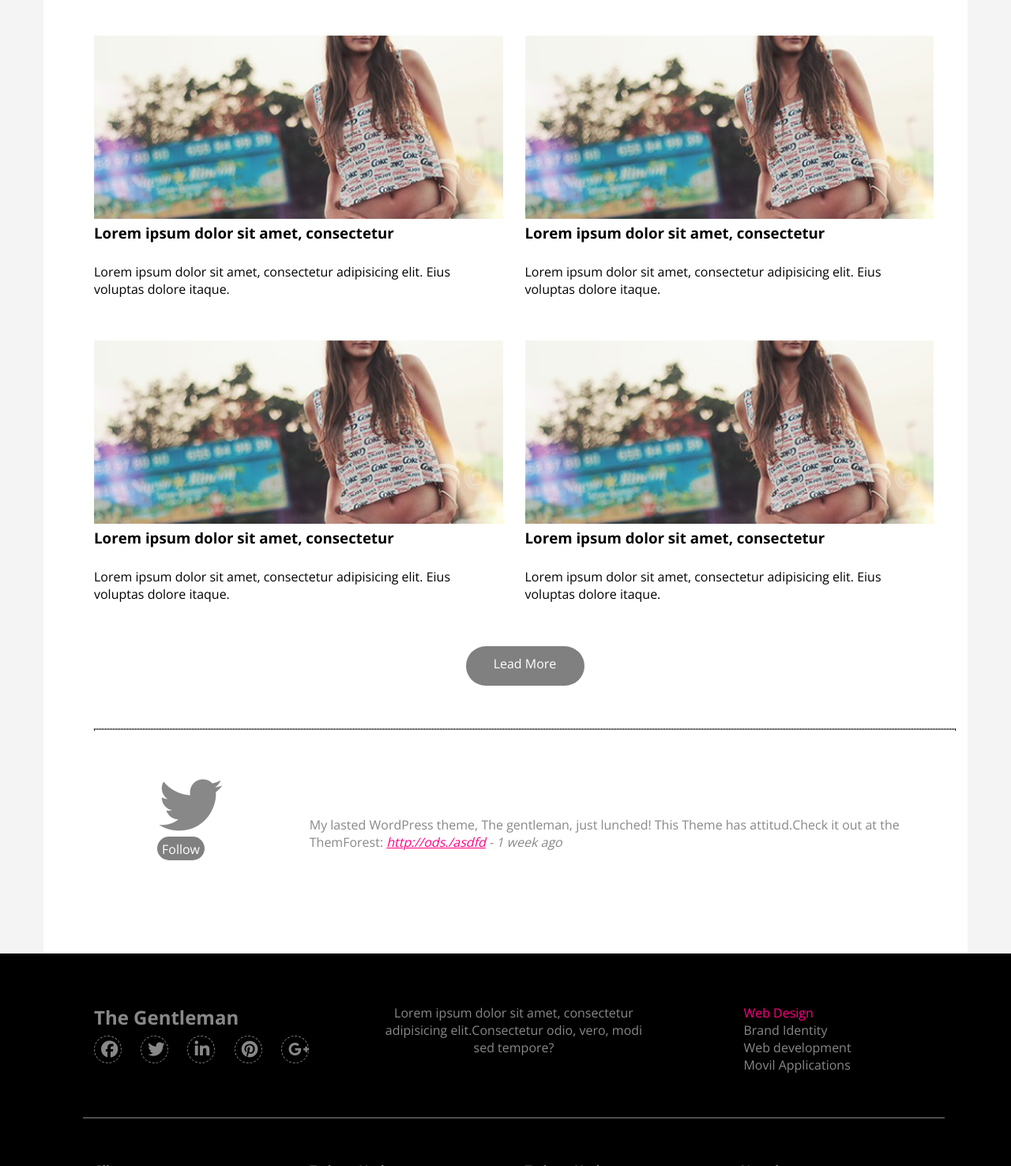
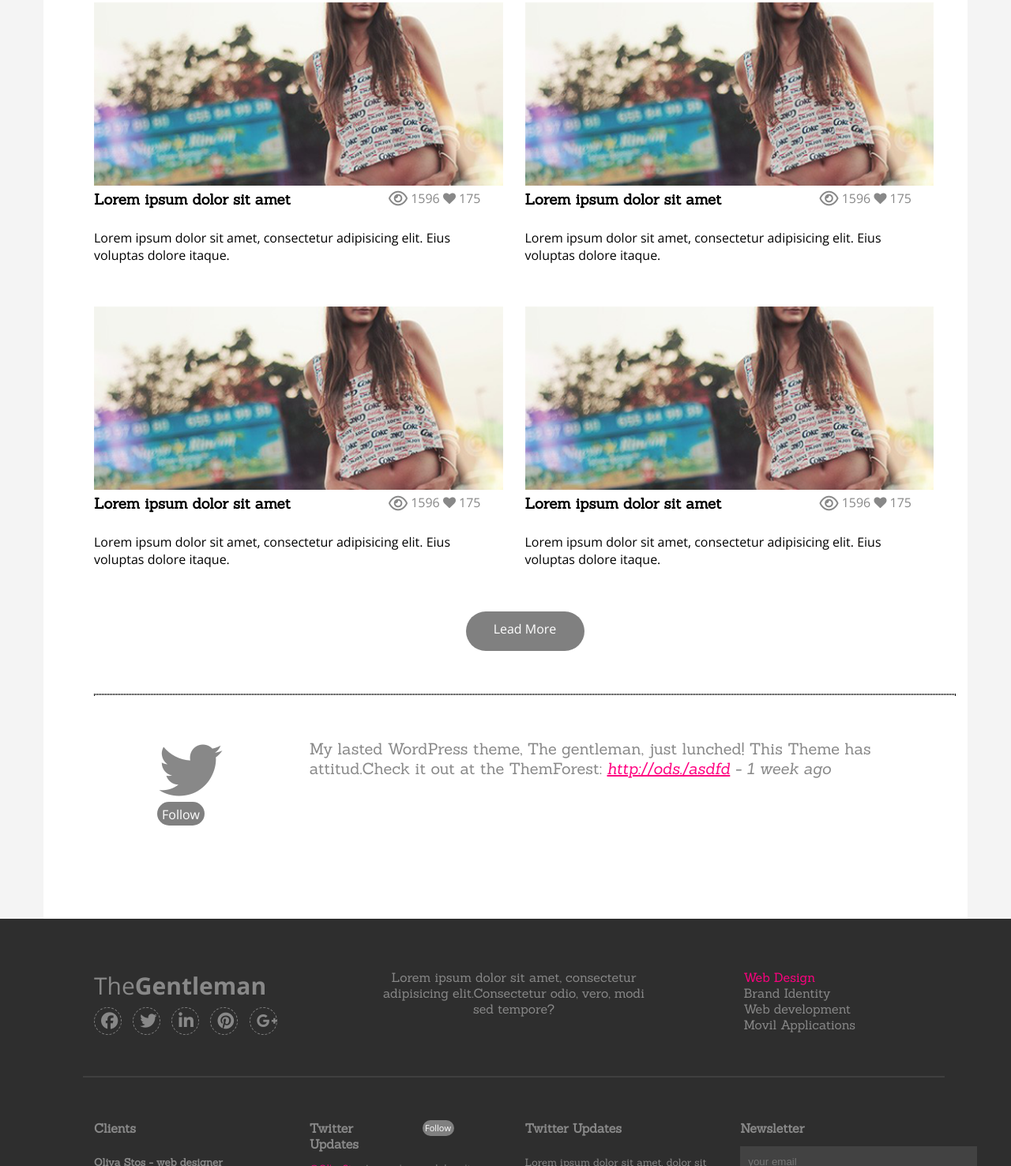
Before and after one commit to ShantalGovantes1792/22_gentleman_shan, a plain HTML site: page index.html in a window 1280 px wide. Shown: the part 1324-2800 px from the top of the page at 79% size. Drawn offline with nearby package versions, Linux system fonts and the light colour scheme.

Commit message:
version 3 examen

```diff
--- a/css/main.css
+++ b/css/main.css
@@ -3,34 +3,70 @@ body{
 	font-family: 'Open Sans', sans-serif;
 /*	font-family: 'Dosis', sans-serif;*/
 }
+
+/*TITULOS*/
 h1{
-	font-size: 60px;
+	font-size: 30px;
+	/*font-family: 'Roboto Slab', serif;*/
+	font-family: 'Sanchez', serif;
 }
+h2{
+	font-family: 'Open Sans', sans-serif;
+	font-weight: lighter;
+	font-size: 30px;
+}
+
+h1,h2,h3,h4,h5{
+	font-family: 'Sanchez', serif;
+}
+.logo{
+	font-family: 'Open Sans', sans-serif;
+	font-size: 30px;
+}
+.sanchez{
+	font-family:'Sanchez', serif;
+}
+.fz{
+	font-size: 20px;
+}
+
+/*LISTAS*/
 ul li{
 	display: inline-block;
 	padding-right: 10px;
-
+	font-family: 'Sanchez', serif;
+}
+a:hover{
+	color: #FF0080;
 }
 .inl-bloc{
 	display: inline-block;
+}
 
-}
+/*BACKGROUNDS*/
 .bg-black{
-	background-color: black;
+	background-color: #2E2E2E;
 
 }
 .bg-white{
 	background-color: white;
 }
-h1{
-	font-size: 40px;
-}
+
+
+
+/*BOTONES*/
+
 .red-mor{
 	background-color: gray;
 	width: 150px;
 	height: 50px;
 	border-radius: 50px;
 }
+.red-mor:hover,.red-mor2:hover{
+	color: white;
+	background-color: #BF00FF;
+}
+
 .red-mor2{
 	background-color: gray;
 	width: 60px;
@@ -38,57 +74,31 @@ h1{
 	border-radius: 50px;
 	margin-left: 80px;
 }
-.mt-5{
-	margin-top: 5%;
+.red-mor3{
+	background-color: gray;
+	width: 40px;
+	height: 20px;
+	border-radius: 50px;
+	font-size: 11px;
+	padding-top: 2px;
 }
+
 hr{
 	border-style: dotted;
 }
-.pt-2{
-	padding-top: 2%;
-}
-.pt-10{
-	padding-top: 10%;
-}
-.pajaro{
-	width: 100px;
-	height: 100px;
-	background-color: gray;
-	border-radius: 100px;
-	padding-top: 40px;
+footer hr{
+	color: gray;
+	border-style: solid;
+	opacity: 0.2;
 }
 .pink{
 	color: #FF0080;
-
 }
 .bor-rad{
 	border-radius: 100px;
 	border:1px gray dashed;
 	width: 30px;
 	height: 30px;
-}
-.pl-3{
-	padding-left: 3%;
-}
-.circulo{
-	width: 20px;
-	height: 20px;
-	background-color: gray;
-	border-radius: 100px;
-
-}
-.pl-10{
-	padding-left: 10%;
-}
-.pb-10{
-	padding-bottom: 10%;
-}
-.pd-0{
-	padding: 0%;
-}
-.linea{
-	border: solid white 1px;
-	opacity: 0.3;
 }
 
 .footer-p{
@@ -101,6 +111,7 @@ hr{
 	font-size: 30px;
 	color:
 }
+
 input{
 	width: 300px;
 	height: 40px;
@@ -117,6 +128,35 @@ ul li a i{
 	padding:8px;
 }
 
+
+
+/*MARGINS Y PADDINGS EXTRAS*/
+
+.pl-3{
+	padding-left: 3%;
+}
+.pl-1{
+	padding-left: 1%;
+}
+.pl-10{
+	padding-left: 10%;
+}
+.pd-0{
+	padding: 0%;
+}
+.pb-10{
+	padding-bottom: 10%;
+}
 .pt-1{
 	padding-top: 1%;
 }
+.pt-2{
+	padding-top: 2%;
+}
+.pt-10{
+	padding-top: 10%;
+}
+
+.mt-5{
+	margin-top: 5%;
+}
--- a/index.html
+++ b/index.html
@@ -6,7 +6,8 @@
       <title>The Gentleman</title>
 
       <link rel="stylesheet" href="http://fonts.googleapis.com/css?family=Open+Sans:300,400,600,700,800">
-      <link rel="stylesheet" href="http://fonts.googleapis.com/css?family=Dosis:300,400,500,600,700">
+      <link href='https://fonts.googleapis.com/css?family=Roboto+Slab:400,100,300,700' rel='stylesheet' type='text/css'>
+      <link href='https://fonts.googleapis.com/css?family=Sanchez:400,400italic' rel='stylesheet' type='text/css'>
       <script src="https://use.fontawesome.com/6013be0e09.js"></script>
 
       <link rel="stylesheet" href="css/grid-system.css">
@@ -60,7 +61,7 @@
                   <img src="img/header.png" alt="ciudad">
                </div>
                <div class="col-4">
-                  <h1>The Gentleman is Wordepress has Actitud!</h1>
+                  <h1>The Gentleman is Wordepress Themes has Actitud!</h1>
                   <p class="pt-5">Lorem ipsum dolor sit amet, consectetur adipisicing elit. Veritatis cumque, provident illo. Itaque quos, architecto ad tempore minus, saepe repudiandae libero voluptatem unde. Magni ducimus mollitia culpa ipsum explicabo, aut.</p>
                   <p class="pt-5">Lorem ipsum dolor sit amet, consectetur adipisicing elit. Eaque nobis sed, natus omnis officiis, ipsa a cupiditate, quas cumque voluptatem ut dolorum dignissimos itaque expedita illum blanditiis facilis modi soluta.</p>
                   <div class="text-center text-white red-mor pt-5 mt-5">
@@ -85,42 +86,102 @@
                <div class="row pt-5"> <!-- PRIMERA ROW -->
                   <div class="col-6">
                      <img class="w-100" src="img/main-pic.png" alt="chica">
-                     <h3>Lorem ipsum dolor sit amet, consectetur</h3>
+                        <div class="row">
+                           <div class="col-8">
+                              <h3>Lorem ipsum dolor sit amet</h3>
+                           </div>
+                           <div class="col-4 text-gray" align="right">
+                              <i class="fa fa-eye fa-lg inl-bloc" aria-hidden="true"></i>
+                              <p class="inl-bloc">1596</p>
+                              <i class="fa fa-heart inl-bloc" aria-hidden="true"></i>
+                              <p class="inl-bloc">175</p>
+                           </div>
+                        </div>
                      <p class="pt-5">Lorem ipsum dolor sit amet, consectetur adipisicing elit. Eius voluptas dolore itaque.</p>
                   </div>
                   <div class="col-6">
                      <img class="w-100" src="img/main-pic.png" alt="chica">
-                     <h3>Lorem ipsum dolor sit amet, consectetur</h3>
+                        <div class="row">
+                           <div class="col-8">
+                              <h3>Lorem ipsum dolor sit amet</h3>
+                           </div>
+                           <div class="col-4 text-gray" align="right">
+                              <i class="fa fa-eye fa-lg inl-bloc" aria-hidden="true"></i>
+                              <p class="inl-bloc">1596</p>
+                              <i class="fa fa-heart inl-bloc" aria-hidden="true"></i>
+                              <p class="inl-bloc">175</p>
+                           </div>
+                        </div>
                      <p class="pt-5">Lorem ipsum dolor sit amet, consectetur adipisicing elit. Eius voluptas dolore itaque.</p>
                   </div>
                </div>
-               <div class="row pt-5"> <!-- PRIMERA ROW -->
+               <div class="row pt-5"> <!-- SEGUNDA ROW -->
                   <div class="col-6">
                      <img class="w-100" src="img/main-pic.png" alt="chica">
-                     <h3>Lorem ipsum dolor sit amet, consectetur</h3>
+                        <div class="row">
+                           <div class="col-8">
+                              <h3>Lorem ipsum dolor sit amet</h3>
+                           </div>
+                           <div class="col-4 text-gray" align="right">
+                              <i class="fa fa-eye fa-lg inl-bloc" aria-hidden="true"></i>
+                              <p class="inl-bloc">1596</p>
+                              <i class="fa fa-heart inl-bloc" aria-hidden="true"></i>
+                              <p class="inl-bloc">175</p>
+                           </div>
+                        </div>
                      <p class="pt-5">Lorem ipsum dolor sit amet, consectetur adipisicing elit. Eius voluptas dolore itaque.</p>
                   </div>
                   <div class="col-6">
                      <img class="w-100" src="img/main-pic.png" alt="chica">
-                     <h3>Lorem ipsum dolor sit amet, consectetur</h3>
+                        <div class="row">
+                           <div class="col-8">
+                              <h3>Lorem ipsum dolor sit amet</h3>
+                           </div>
+                           <div class="col-4 text-gray" align="right">
+                              <i class="fa fa-eye fa-lg inl-bloc" aria-hidden="true"></i>
+                              <p class="inl-bloc">1596</p>
+                              <i class="fa fa-heart inl-bloc" aria-hidden="true"></i>
+                              <p class="inl-bloc">175</p>
+                           </div>
+                        </div>
                      <p class="pt-5">Lorem ipsum dolor sit amet, consectetur adipisicing elit. Eius voluptas dolore itaque.</p>
                   </div>
                </div>
-               <div class="row pt-5"> <!-- PRIMERA ROW -->
+               <div class="row pt-5"> <!-- TERCERA ROW -->
                   <div class="col-6">
                      <img class="w-100" src="img/main-pic.png" alt="chica">
-                     <h3>Lorem ipsum dolor sit amet, consectetur</h3>
+                        <div class="row">
+                           <div class="col-8">
+                              <h3>Lorem ipsum dolor sit amet</h3>
+                           </div>
+                           <div class="col-4 text-gray" align="right">
+                              <i class="fa fa-eye fa-lg inl-bloc" aria-hidden="true"></i>
+                              <p class="inl-bloc">1596</p>
+                              <i class="fa fa-heart inl-bloc" aria-hidden="true"></i>
+                              <p class="inl-bloc">175</p>
+                           </div>
+                        </div>
                      <p class="pt-5">Lorem ipsum dolor sit amet, consectetur adipisicing elit. Eius voluptas dolore itaque.</p>
                   </div>
                   <div class="col-6">
                      <img class="w-100" src="img/main-pic.png" alt="chica">
-                     <h3>Lorem ipsum dolor sit amet, consectetur</h3>
+                        <div class="row">
+                           <div class="col-8">
+                              <h3>Lorem ipsum dolor sit amet</h3>
+                           </div>
+                           <div class="col-4 text-gray" align="right">
+                              <i class="fa fa-eye fa-lg inl-bloc" aria-hidden="true"></i>
+                              <p class="inl-bloc">1596</p>
+                              <i class="fa fa-heart inl-bloc" aria-hidden="true"></i>
+                              <p class="inl-bloc">175</p>
+                           </div>
+                        </div>
                      <p class="pt-5">Lorem ipsum dolor sit amet, consectetur adipisicing elit. Eius voluptas dolore itaque.</p>
                   </div>
                </div>
                <div class="pt-5 pb-5" align="center">
-                  <div class="text-center text-white red-mor pt-1">
-                     <p>Lead More</p>
+                  <div class="text-center red-mor pt-1">
+                     <a class="a-none-decoration text-white" href="#"><p class="">Lead More</p></a>
                   </div>
                </div>
                <hr>
@@ -132,11 +193,11 @@
                   <div class="col-3 pt-5" align="center">
                      <div class="text-center text-gray">
                         <i class="fa fa-twitter fa-5x" aria-hidden="true"></i>
-                           <a class="a-none-decoration" href="#"><p class="red-mor2 text-center text-white pt-2">Follow</p></a>
+                           <a class="a-none-decoration " href="#"><p class=" red-mor2 text-center text-white pt-2">Follow</p></a>
                      </div>
                   </div>
-                  <div class="col-9 text-gray pt-10">
-                     <p>My lasted WordPress theme, The gentleman, just lunched! This Theme has attitud.Check it out at the ThemForest: <i><a class="pink" href="#">http://ods./asdfd</a> - 1 week ago</i> </p>
+                  <div class="col-9 text-gray pt-5">
+                     <p class="sanchez fz">My lasted WordPress theme, The gentleman, just lunched! This Theme has attitud.Check it out at the ThemForest: <i><a class="pink" href="#">http://ods./asdfd</a> - 1 week ago</i> </p>
                   </div>
                </div>
             </section>
@@ -149,29 +210,29 @@
       <!-- primera row -->
          <div class="row">
             <div class="col-4 text-gray">
-               <h2>The <b>Gentleman</b></h2>
+               <p class="logo">The<b>Gentleman</b></p>
                <ul class="pt-2" align="left" >
-                  <li class="inline-block" >
+                  <li class="inline-block">
                      <a href="#">
                         <i class="fa fa-facebook fa-lg text-gray" aria-hidden="true"></i>
                      </a>
                   </li>
-                  <li class="inline-block pl-3">
+                  <li class="inline-block">
                      <a href="#">
                         <i class="fa fa-twitter fa-lg text-gray " aria-hidden="true"></i>
                      </a>
                   </li>
-                  <li class="inline-block pl-3">
+                  <li class="inline-block">
                      <a href="#">
                         <i class="fa fa-linkedin fa-lg text-gray" aria-hidden="true"></i>
                      </a>
                   </li>
-                  <li class="inline-block pl-3">
+                  <li class="inline-block">
                      <a href="#">
                         <i class="fa fa-pinterest fa-lg text-gray" aria-hidden="true"></i>
                      </a>
                   </li>
-                  <li class="inline-block pl-3">
+                  <li class="inline-block">
                      <a href="#">
                         <i class="fa fa-google-plus fa-lg text-gray" aria-hidden="true"></i>
                      </a>
@@ -179,9 +240,9 @@
                </ul>
             </div>
             <div class="col-4 text-center text-gray">
-               <p>Lorem ipsum dolor sit amet, consectetur adipisicing elit.Consectetur odio, vero, modi sed tempore?</p>
+               <p class="sanchez">Lorem ipsum dolor sit amet, consectetur adipisicing elit.Consectetur odio, vero, modi sed tempore?</p>
             </div>
-            <div class="col-4 text-gray pl-10 pb-5">
+            <div class="col-4 text-gray pl-10 pb-5 sanchez">
                <p class="pink">Web Design</p>
                <p>Brand Identity</p>
                <p>Web development</p>
@@ -224,7 +285,16 @@
                </div>
             </div>
             <div class="col-3 text-gray"><!-- segunda columna -->
-               <h4 class="pb-10 ">Twitter Updates</h4>
+               <div class="row">
+                  <div class="col-7">
+                     <h4 class="pb-10 ">Twitter Updates</h4>
+                  </div>
+                  <div class="col-5">
+                     <a class="a-none-decoration" href="#">
+                        <p class=" red-mor3 text-center text-white .footer-pp">Follow</p>
+                     </a>
+                  </div>
+               </div>
                <div class="row">
                   <div class="col-12 footer-p">
                      <p class="pb-5"><span class="pink">@OlivaStos</span> Lorem ipsum dolor sit amet, consectetur adipisicing... </p>
@@ -242,14 +312,14 @@
             </div>
             <div class="col-3 text-gray"><!-- tercera columna -->
                <h4 class="pb-10 ">Twitter Updates</h4>
-               <p class="footer-p">Lorem ipsum dolor sit amet. dolor sit</p>
+               <p class="footer-p sanchez">Lorem ipsum dolor sit amet. dolor sit</p>
                <p class="footer-pp">View on map</p>
                <p id="tel" class="pt-5 pink"> 1-800-275-2277</p>
             </div>
             <div class="col-3 text-gray"><!-- cuarta columna -->
-               <h4 class="pb-10 ">Newsletter</h4>
+               <h4 class="pb-5 ">Newsletter</h4>
                <input type="text" name="Email" size="70" placeholder="your email"/>
-               <p class="footer-pp"><i>we dont spam send this mail</i></p>
+               <p class="footer-pp pt-2"><i>we dont spam send this mail</i></p>
                <p class="footer-pp"><i>We design beautiful Wordpress Themes</i></p>
             </div>
          </div>
```
